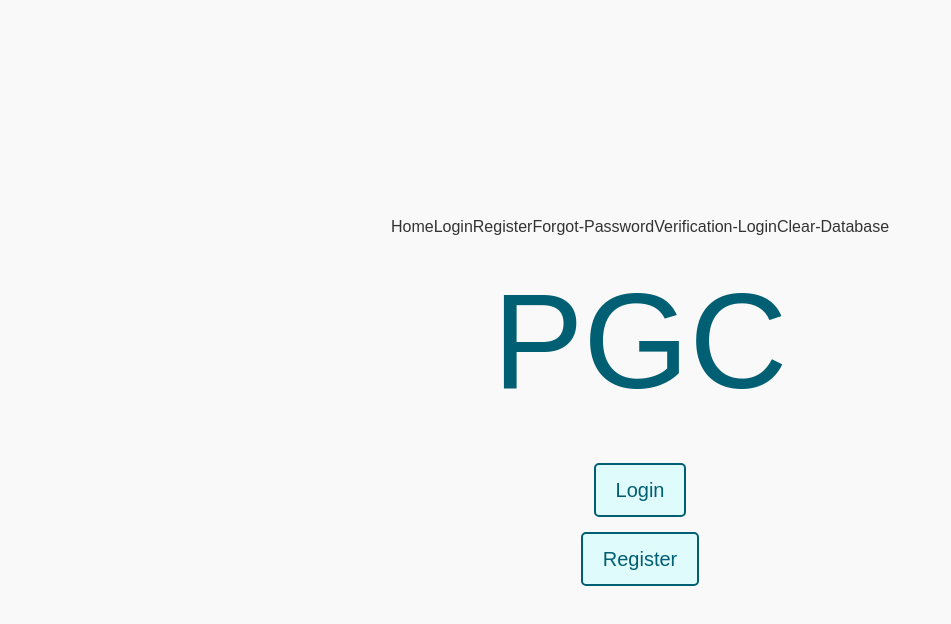
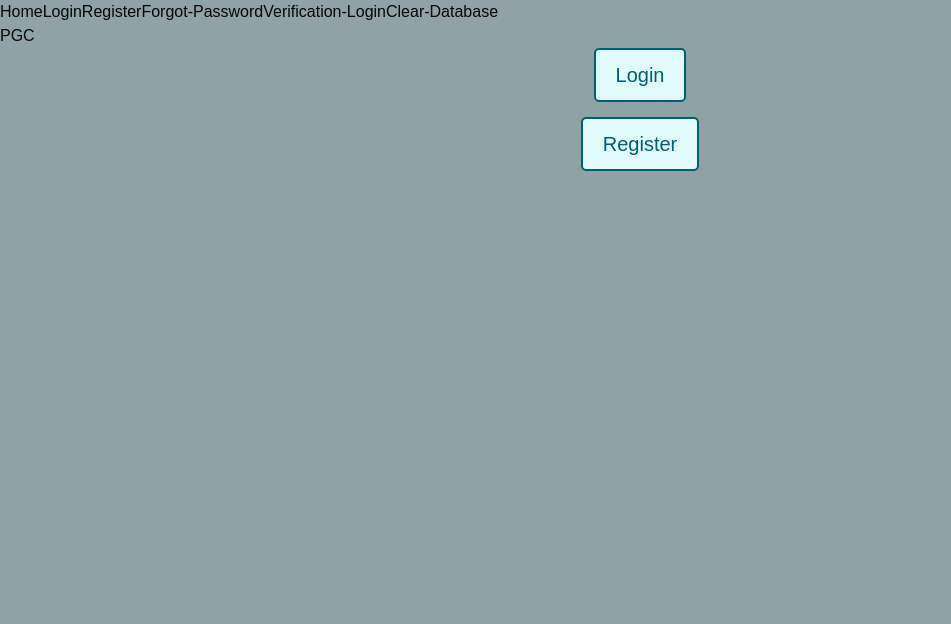
Before and after one commit to AsherHoltham/MongoDB_PGC_Backend, a Next.js app in the folder pgc/: page / in a window 1280 px wide. Shown: the top 624 px of the page, without its empty margins (0-951 px from the left). Built offline with nearby package versions, Linux system fonts and the light colour scheme.

Commit message:
save point

```diff
--- a/pgc/lib/user.ts
+++ b/pgc/lib/user.ts
@@ -1,5 +1,5 @@
 import * as CryptoJS from 'crypto-js';
-import { generateVerificationCode } from "./generateVerificationCode"
+import { generateVerificationCode } from "./generateVerificationCode";
 
 export class User {
     private _uname: string;
@@ -10,8 +10,7 @@ export class User {
     private _verificationCode: string;
 
     constructor(uname: string, password: string, email: string,
-        trips: string[] = [], verified: boolean = false,
-        verificationCode: string = generateVerificationCode())
+        trips: string[] = [], verified: boolean = false, verificationCode: string = '')
     {
         this._uname = uname;
         this._password = CryptoJS.SHA256(password).toString();
@@ -19,7 +18,12 @@ export class User {
         this._email = email;
         this._trips = trips;
         this._verified = verified;
-        this._verificationCode = verificationCode;
+        //const code: string = generateVerificationCode();
+        if(verificationCode !== ''){
+            this._verificationCode = verificationCode;
+        } else {
+            this._verificationCode = generateVerificationCode();
+        }
     }
 
     public getUname(): string {
@@ -58,7 +62,7 @@ export class User {
       }
 
     public retIndexes(): string[] {
-        return ["_uname", "_email"];
+        return ["_uname", "_email", "_verified"];
     }
 
 
--- a/pgc/src/app/(auth)/first-login/page.tsx
+++ b/pgc/src/app/(auth)/first-login/page.tsx
@@ -1,8 +1,6 @@
-
-
 export default function VerificationLoginPage() {
     return(
-        <div>
+        <div style={{ textAlign: "center" }}>
             <h1>First Login for User Verification</h1>
         </div>
     );
--- a/pgc/styles/home.css
+++ b/pgc/styles/home.css
@@ -1,21 +1,3 @@
-/* Base styling */
-body {
-    margin: 0;
-    font-family: Arial, sans-serif;
-    background-color: #f9f9f9;
-    color: #333;
-    display: flex;
-    justify-content: center;
-    align-items: center;
-    height: 100vh;
-  }
-
-  h1 {
-    font-size: 8.5rem;
-    margin-bottom: 20px;
-    color: #005f73;
-    text-align: center;
-  }
 
   /* Container for the links */
   .link-container {
```
Also changed, not shown: pgc/pages/api/cleardb.ts (renamed from pgc/pages/api/clear-database.ts).
